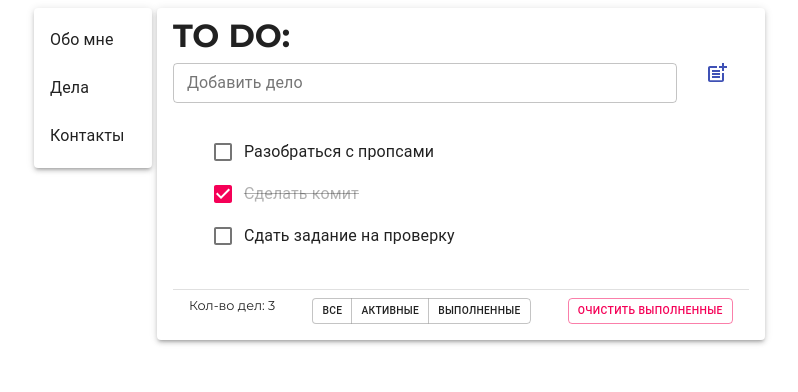
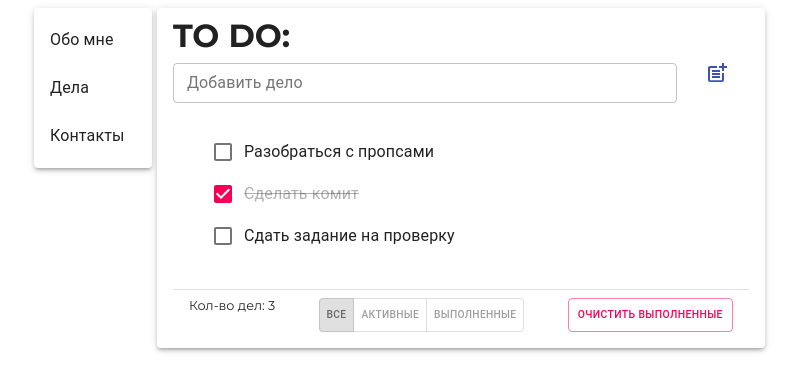
Before and after one commit to WebHeroSchool/todo-taa, a React (Create React App) app: page /todo in a window 1280 px wide. Shown: the top 392 px of the page, without its empty margins (238-1036 px from the left). Built offline with nearby package versions, Linux system fonts and the light colour scheme.

Commit message:
added toggle buttons

```diff
--- a/package.json
+++ b/package.json
@@ -3,6 +3,7 @@
   "version": "0.1.0",
   "private": true,
   "dependencies": {
+    "@material-ui/lab": "^4.0.0-alpha.60",
     "@testing-library/jest-dom": "^5.11.6",
     "@testing-library/react": "^11.2.2",
     "@testing-library/user-event": "^12.5.0",
--- a/src/components/FilterListItems/FilterListItems.jsx
+++ b/src/components/FilterListItems/FilterListItems.jsx
@@ -1,28 +1,65 @@
+import {
+  useState,
+} from 'react';
 import styles from './FilterListItems.module.css';
 import {
-  ButtonGroup,
-  Button,
-} from '@material-ui/core';
+  ToggleButton,
+  ToggleButtonGroup,
+} from '@material-ui/lab';
+
 import PropTypes from 'prop-types';
 
-const FilterListItems = props => (
+
+const FilterListItems = props => {
+  const [
+    alignment,
+    setAlignment,
+  ] = useState('left');
+
+  const handleAlignment = (event, newAlignment) => {
+    setAlignment(newAlignment);
+  };
+
+
+  return (
     <div className={styles.filtrWrapper}>
-    <ButtonGroup size="small" aria-label="small outlined button group">
-      <Button
+      <ToggleButtonGroup
+        size="small"
+        value={alignment}
+        exclusive
+        onChange={handleAlignment}
+        aria-label="text alignment"
+      >
+        <ToggleButton
+          color="primary"
+          value="left"
+          aria-label="left aligned"
           className={styles.buttonText}
           onClick={() => props.setAllFilter()}
-      >Все</Button>
-      <Button
+        >
+          Все
+        </ToggleButton>
+        <ToggleButton
+          value="center"
+          aria-label="centered"
           className={styles.buttonText}
           onClick={() => props.setActiveFilter()}
-      >Активные</Button>
-      <Button
+        >
+          Активные
+        </ToggleButton>
+        <ToggleButton
+          value="right"
+          aria-label="right aligned"
           className={styles.buttonText}
           onClick={() => props.setComplitedFilter()}
-      >Выполненные</Button>
-    </ButtonGroup>
+        >
+          Выполненные
+        </ToggleButton>
+      </ToggleButtonGroup>
     </div>
   );
+};
+
 
 FilterListItems.propTypes = {
   className: PropTypes.string,
```
Also changed, not shown: 1 other file (tests, documents, lock files or other folders). Lines whose indentation alone changed are shown as unchanged.
